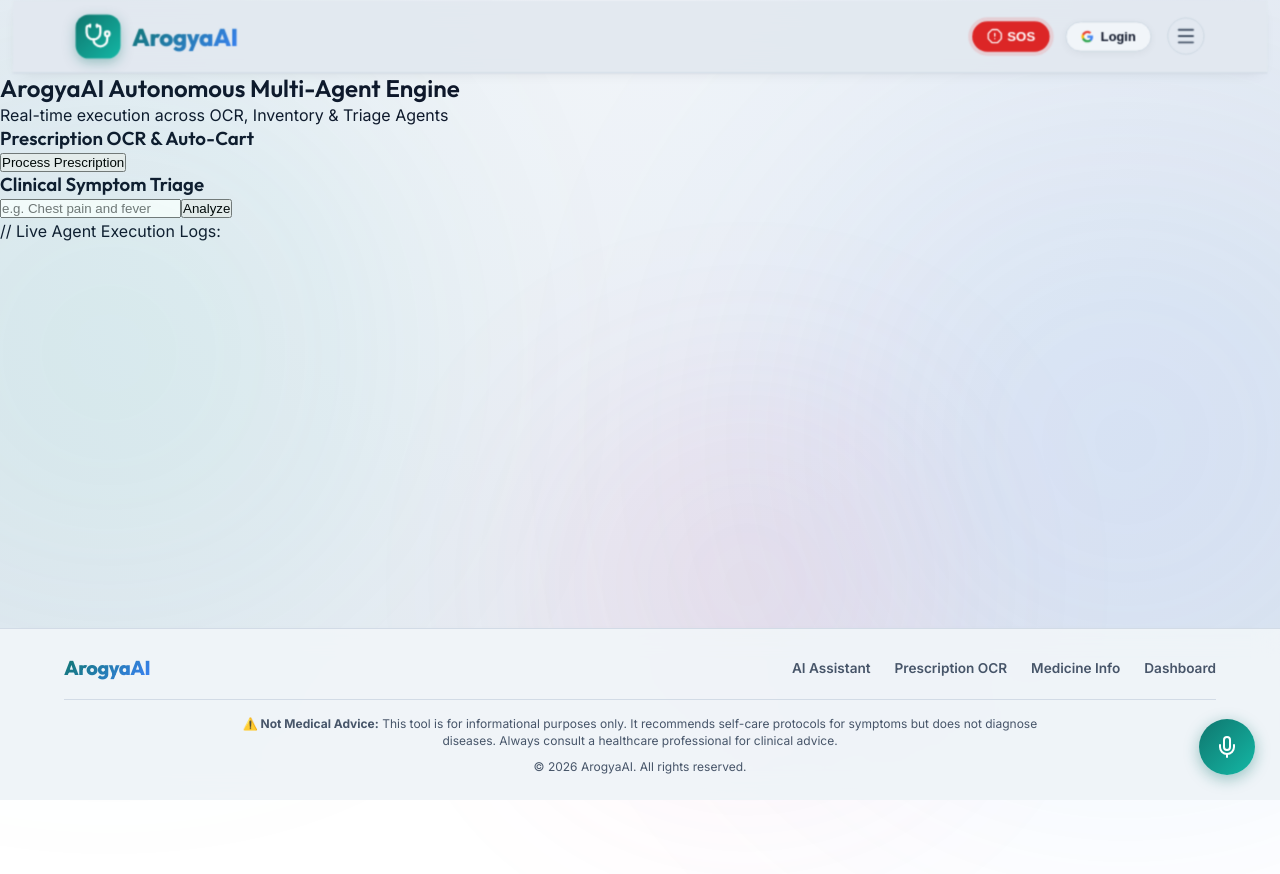
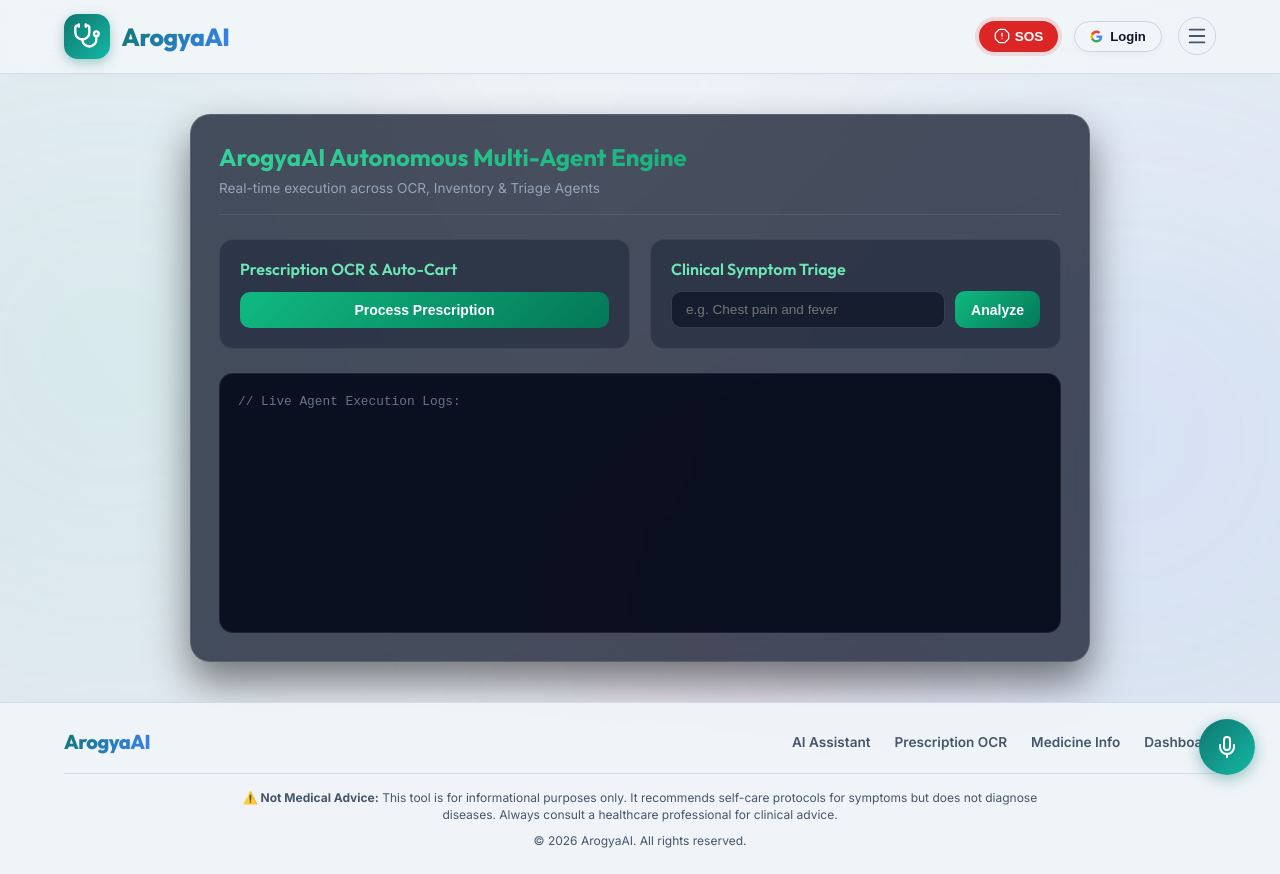
Before and after one commit to saumyk/medweb, a React (Vite) app: page /agent in a window 1280 px wide. Before the commit the page ends 800 px from the top, so only its background shows below. Built offline with nearby package versions, Linux system fonts and the light colour scheme.

Commit message:
Refactor ArogyaAgentConsole layout and styles
Refactor ArogyaAgentConsole component for better structure and styling.

```diff
--- a/src/components/ArogyaAgentConsole.jsx
+++ b/src/components/ArogyaAgentConsole.jsx
@@ -1,5 +1,6 @@
 import React, { useState } from 'react';
 import { useArogyaOrchestrator } from '../hooks/useArogyaOrchestrator';
+import './ArogyaAgentConsole.css'; // CSS File Import
 
 export default function ArogyaAgentConsole() {
   const [inputText, setInputText] = useState('');
@@ -18,36 +19,39 @@ export default function ArogyaAgentConsole() {
   };
 
   return (
-    <div className="max-w-2xl mx-auto my-8 p-6 bg-slate-900 text-white rounded-xl shadow-2xl border border-slate-700">
-      <h2 className="text-xl font-bold text-emerald-400 mb-2">ArogyaAI Autonomous Multi-Agent Engine</h2>
-      <p className="text-xs text-slate-400 mb-6">Real-time execution across OCR, Inventory & Triage Agents</p>
+    <div className="agent-console-container">
+      <div className="agent-console-header">
+        <h2 className="agent-console-title">ArogyaAI Autonomous Multi-Agent Engine</h2>
+        <p className="agent-console-subtitle">Real-time execution across OCR, Inventory & Triage Agents</p>
+      </div>
 
-      <div className="grid grid-cols-1 md:grid-cols-2 gap-4 mb-6">
-        <div className="p-4 bg-slate-800 rounded-lg border border-slate-700">
-          <h3 className="font-semibold text-emerald-300 text-sm mb-2">Prescription OCR & Auto-Cart</h3>
+      <div className="agent-grid">
+        <div className="agent-card">
+          <h3 className="agent-card-title">Prescription OCR & Auto-Cart</h3>
           <button
             onClick={handleMockPrescription}
             disabled={loading}
-            className="w-full bg-emerald-600 hover:bg-emerald-700 text-white py-2 rounded text-sm font-medium transition"
+            className="agent-btn"
           >
             Process Prescription
           </button>
         </div>
 
-        <div className="p-4 bg-slate-800 rounded-lg border border-slate-700">
-          <h3 className="font-semibold text-emerald-300 text-sm mb-2">Clinical Symptom Triage</h3>
-          <form onSubmit={handleSymptomSubmit} className="flex gap-2">
+        <div className="agent-card">
+          <h3 className="agent-card-title">Clinical Symptom Triage</h3>
+          <form onSubmit={handleSymptomSubmit} className="agent-form">
             <input
               type="text"
               value={inputText}
               onChange={(e) => setInputText(e.target.value)}
               placeholder="e.g. Chest pain and fever"
-              className="flex-1 bg-slate-900 border border-slate-700 rounded p-2 text-xs text-white focus:outline-none"
+              className="agent-input"
             />
             <button
               type="submit"
               disabled={loading}
-              className="bg-emerald-600 hover:bg-emerald-700 text-white px-3 py-2 rounded text-xs transition"
+              className="agent-btn"
+              style={{ width: 'auto' }}
             >
               Analyze
             </button>
@@ -55,16 +59,16 @@ export default function ArogyaAgentConsole() {
         </div>
       </div>
 
-      <div className="bg-black/50 p-4 rounded-lg border border-slate-800 h-64 overflow-y-auto font-mono text-xs space-y-2">
-        <div className="text-slate-500">// Live Agent Execution Logs:</div>
+      <div className="agent-logs-box">
+        <div style={{ color: '#64748b' }}>// Live Agent Execution Logs:</div>
         {logs.map((log, idx) => (
-          <div key={idx} className="flex items-start gap-2">
-            <span className="text-slate-500">[{log.timestamp}]</span>
-            <span className="text-emerald-400 font-semibold">[{log.agent}]:</span>
-            <span className="text-slate-200">{log.message}</span>
+          <div key={idx} className="agent-log-item">
+            <span className="log-time">[{log.timestamp}]</span>
+            <span className="log-agent">[{log.agent}]:</span>
+            <span className="log-msg">{log.message}</span>
           </div>
         ))}
-        {loading && <div className="text-yellow-400 animate-pulse">Agents executing actions...</div>}
+        {loading && <div className="log-pulse">Agents executing actions...</div>}
       </div>
     </div>
   );
```
